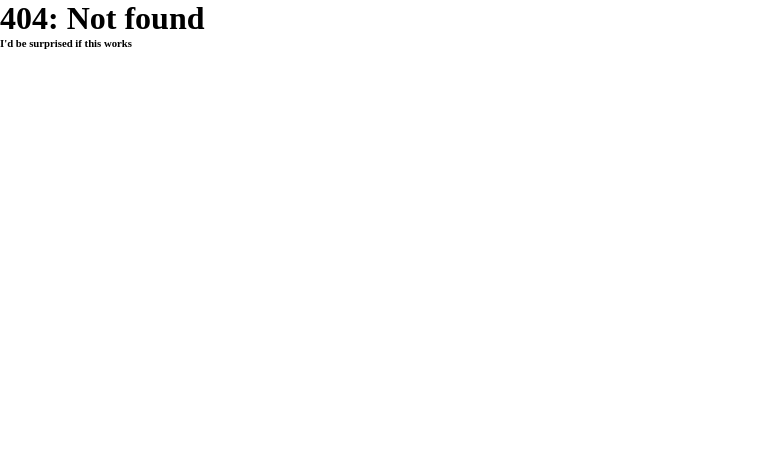
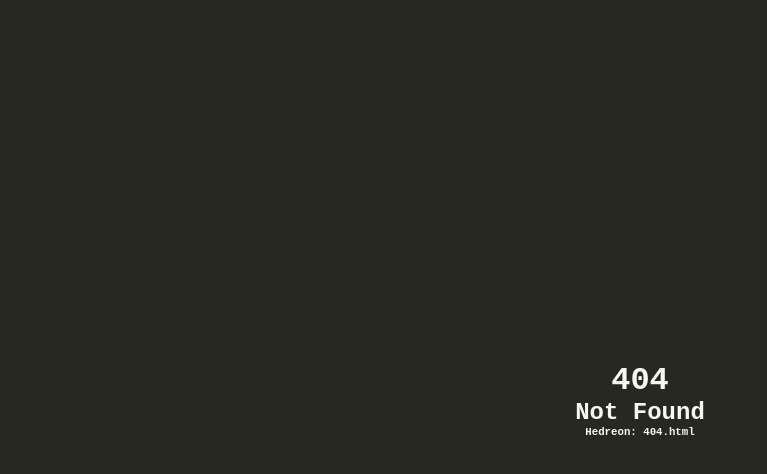
Before and after one commit to Hedreon/Website, a PHP site: page /404.html in a window 1280 px wide. Shown: the top 474 px of the page, without its empty margins (0-767 px from the left). Run offline with PHP 8.4, Linux system fonts and the light colour scheme; style sheets or scripts are compiled from the project's sources.

Commit message:
Finalize 404 Page

```diff
--- a/404.html
+++ b/404.html
@@ -3,11 +3,17 @@
 <head>
     <meta charset="UTF-8">
     <meta name="viewport" content="width=device-width, initial-scale=1.0">
-    <title>Hedreon is not found</title>
+    <title>Hedreon is offline</title>
+    <link rel="stylesheet" href="resources/css/404.css" />
     <link rel="stylesheet" href="resources/css/global.css" />
 </head>
 <body>
-    <h1>404: Not found</h1>
-    <h6>I'd be surprised if this works</h6>
+    <noscript>
+        <h1 class="warning">Unable to load content because JavaScript is disabled.</h1>
+    </noscript>
+    <h1>404</h1>
+    <h2>Not Found</h2>
+    <h6 class="dynamic"></h6>
+    <script src="resources/js/404.js"></script>
 </body>
 </html>
--- /dev/null
+++ b/resources/css/404.css
@@ -0,0 +1,9 @@
+body {
+    display: flex;
+    flex-direction: column;
+    align-items: center;
+    justify-content: center;
+    font-family: 'Courier New', Courier, monospace;
+    background: var(--background-color);
+    color: var(--text-color);
+}
--- a/resources/css/global.css
+++ b/resources/css/global.css
@@ -83,9 +83,11 @@
 }
 
 .warning {
+    padding: 1vh;
+    font-family: 'Courier New', Courier, monospace;
     text-align: center;
     background: var(--warn-color);
-    padding: 1vh;
+    color: var(--text-color);
 }
 
 /* Mobile - Landscape */
--- /dev/null
+++ b/resources/js/404.js
@@ -0,0 +1,13 @@
+const DynamicElements = document.getElementsByClassName("dynamic")
+
+const Titles = [
+    "Hedreon is offline",
+    "Hedreon is not found",
+    "Clippy cannot be found",
+    `Hedreon: ${location.href.split("/").slice(-1)}`
+]
+
+window.addEventListener("load", function() {
+    document.title = Titles[Math.floor(Math.random() * Titles.length)];
+    DynamicElements[0].innerHTML = document.title;
+})
```
